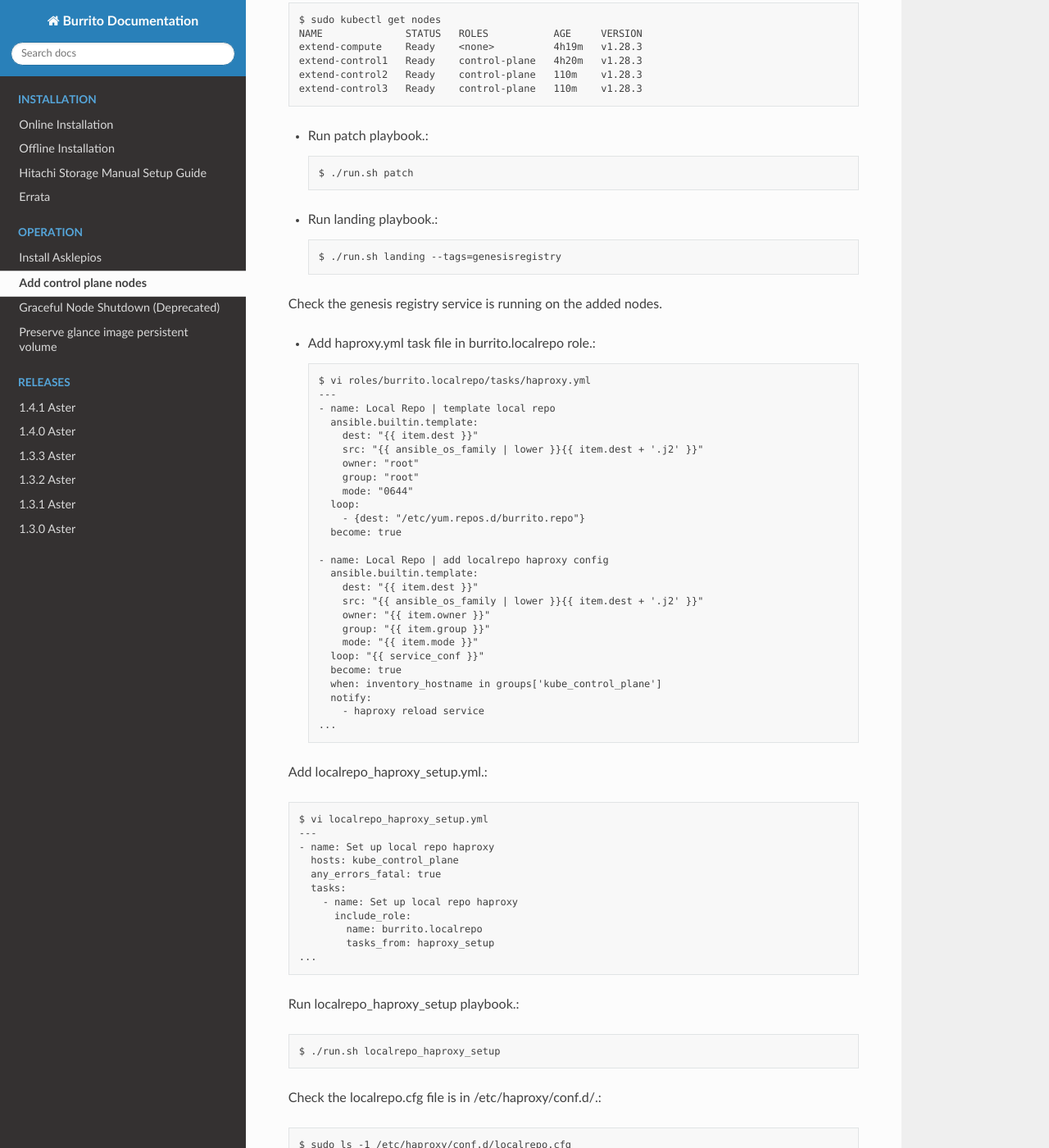
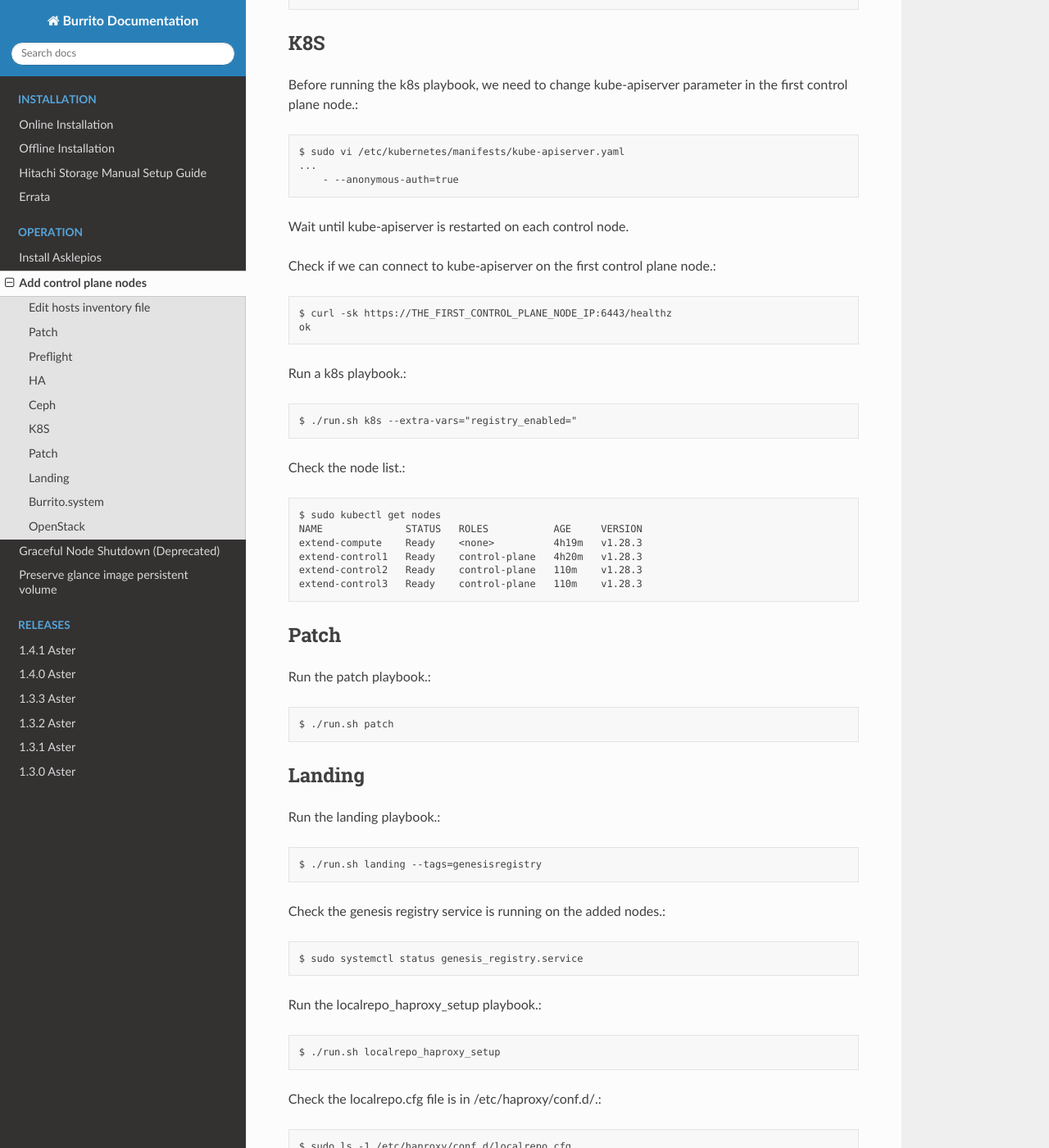
Before and after one commit to iorchard/burrito_docs, a Sphinx documentation site: the page built from source/operation/add_control_plane_node.rst, in a window 1280 px wide and 1400 px high, scrolled down 4267 px. Shown: the whole window at 82% size. Built offline with Sphinx 7.4.7 and the Read the Docs theme 3.1.0, drawn with Linux system fonts in a browser that asks for light colours; pages that are not in the unit, such as notebooks, are missing from menus; some of the changed text lies outside the part shown.

Commit message:
update add control plane node document; add extend_control_patch.sh script

```diff
--- a/source/operation/add_control_plane_node.rst
+++ b/source/operation/add_control_plane_node.rst
@@ -1,10 +1,10 @@
 Add control plane nodes
 ========================
 
-This is a guide to add control planes in the existing burrito cluster.
+This is a guide to add the control plane nodes in the existing burrito cluster.
 
-There is a single control plane in the burrito cluster
-and I want to add two control plane nodes.
+There is a single control plane node in the burrito cluster
+and we want to add two control plane nodes.
 
 This is the current host inventory.::
 
@@ -53,8 +53,11 @@
 
 
 There is only one control plane node.
+I will add two control plane nodes.
 
-I will add two control plane nodes.
+
+Edit hosts inventory file
+--------------------------
 
 Add extend-control{2,3} in hosts.::
 
@@ -102,7 +105,24 @@
     ## Do not touch below if you are not an expert!!! #
     ###################################################
 
-* Run preflight playbook with --limit parameter.::
+
+Patch
+------
+
+Download a patch script
+:download:`extend_control_patch.sh <../static/extend_control_patch.sh>` and
+put it in burrito top directory on the first control plane node.
+
+Run the patch script.::
+
+    $ chmod +x extend_control_patch.sh
+    $ ./extend_control_patch.sh
+    patching file roles/burrito.system/tasks/main.yml
+
+Preflight
+----------
+
+Run the preflight playbook with --limit parameter.::
 
     $ ./run.sh preflight --limit=extend-control2,extend-control3
 
@@ -139,8 +159,10 @@
    Update interval : 0.0 seconds
    Leap status     : Normal
 
+HA
+---
 
-* Run ha playbook to install keepalived and haproxy on new nodes.::
+Run the ha playbook to install keepalived and haproxy on new nodes.::
 
     $ ./run.sh ha
 
@@ -153,6 +175,7 @@
     FIRST_CONTROL_PLANE_NODE$ ip -br a s dev MGMT_IFACE
 
 MGMT_IFACE is the management interface name (e.g. eth1).
+
 The keepalived VIP could be moved to the other control plane node.
 If it is moved, move it back to the first control plane node by restarting
 keepalived service on the node.::
@@ -160,8 +183,12 @@
     $ sudo systemctl restart keepalived.service
 
 
-* If ceph is in storage backends,
-  run ceph with 'ceph_client' tag to install ceph client on the new nodes.::
+Ceph
+-----
+
+If ceph is in storage backends,
+run the ceph playbook with 'ceph_client' tag to install ceph client
+on the new nodes.::
 
     $ ./run.sh ceph --tags=ceph_client
 
@@ -187,7 +214,10 @@
       io:
         client:   61 KiB/s wr, 0 op/s rd, 9 op/s wr
 
-Before running k8s playbook, we need to change kube-apiserver parameter
+K8S
+----
+
+Before running the k8s playbook, we need to change kube-apiserver parameter
 in the first control plane node.::
 
     $ sudo vi /etc/kubernetes/manifests/kube-apiserver.yaml
@@ -214,61 +244,25 @@
     extend-control2   Ready    control-plane   110m    v1.28.3
     extend-control3   Ready    control-plane   110m    v1.28.3
 
-* Run patch playbook.::
+Patch
+------
+
+Run the patch playbook.::
 
     $ ./run.sh patch
 
-* Run landing playbook.::
+Landing
+--------
+
+Run the landing playbook.::
 
     $ ./run.sh landing --tags=genesisregistry
 
-Check the genesis registry service is running on the added nodes.
+Check the genesis registry service is running on the added nodes.::
 
-* Add haproxy.yml task file in burrito.localrepo role.::
+    $ sudo systemctl status genesis_registry.service
 
-    $ vi roles/burrito.localrepo/tasks/haproxy.yml
-    ---
-    - name: Local Repo | template local repo
-      ansible.builtin.template:
-        dest: "{{ item.dest }}"
-        src: "{{ ansible_os_family | lower }}{{ item.dest + '.j2' }}"
-        owner: "root"
-        group: "root"
-        mode: "0644"
-      loop:
-        - {dest: "/etc/yum.repos.d/burrito.repo"}
-      become: true
-
-    - name: Local Repo | add localrepo haproxy config
-      ansible.builtin.template:
-        dest: "{{ item.dest }}"
-        src: "{{ ansible_os_family | lower }}{{ item.dest + '.j2' }}"
-        owner: "{{ item.owner }}"
-        group: "{{ item.group }}"
-        mode: "{{ item.mode }}"
-      loop: "{{ service_conf }}"
-      become: true
-      when: inventory_hostname in groups['kube_control_plane']
-      notify:
-        - haproxy reload service
-    ...
-
-Add localrepo_haproxy_setup.yml.::
-
-    $ vi localrepo_haproxy_setup.yml
-    ---
-    - name: Set up local repo haproxy
-      hosts: kube_control_plane
-      any_errors_fatal: true
-      tasks:
-        - name: Set up local repo haproxy
-          include_role:
-            name: burrito.localrepo
-            tasks_from: haproxy_setup
-    ...
-
-
-Run localrepo_haproxy_setup playbook.::
+Run the localrepo_haproxy_setup playbook.::
 
     $ ./run.sh localrepo_haproxy_setup
 
@@ -277,17 +271,17 @@
     $ sudo ls -1 /etc/haproxy/conf.d/localrepo.cfg
     /etc/haproxy/conf.d/localrepo.cfg
 
+Burrito.system
+---------------
 
-Patch burrito.system role.::
-
-    $ patch -Np0 < burrito_system_tasks_main.patch
-
-
-Run burrito playbook with --tags=system.::
+Run the burrito playbook with --tags=system.::
 
     $ ./run.sh burrito --tags=system
 
-Reinstall each openstack component for HA.
+OpenStack
+----------
+
+Reinstall each openstack component.
 
 Install ingress.::
 
@@ -369,6 +363,26 @@
     nova-api-osapi-7d95bf7f85-h2prv   1/1     Running   0          6m26s
     nova-api-osapi-7d95bf7f85-twhvg   1/1     Running   0          6m26s
 
+Install cinder.::
 
     $ ./scripts/burrito.sh install cinder
+
+Check the cinder pods.::
+
+    root@btx-0:/# k get po -l application=cinder,component=api
+    NAME                          READY   STATUS    RESTARTS   AGE
+    cinder-api-7549d5dbb7-4j5tt   1/1     Running   0          2m10s
+    cinder-api-7549d5dbb7-v9mw7   1/1     Running   0          2m10s
+
+Install horizon.::
+
     $ ./scripts/burrito.sh install horizon
+
+Check the horizon pods.::
+
+    root@btx-0:/# k get po -l application=horizon,component=server
+    NAME                       READY   STATUS    RESTARTS   AGE
+    horizon-56454f565f-5tdgv   1/1     Running   0          2m27s
+    horizon-56454f565f-vc2vg   1/1     Running   0          2d
+
+We have finished adding the control plane nodes in burrito cluster.
```
Also changed, not shown: other parts of source/operation/add_control_plane_node.rst (+2 -2 lines), 1 other file.
